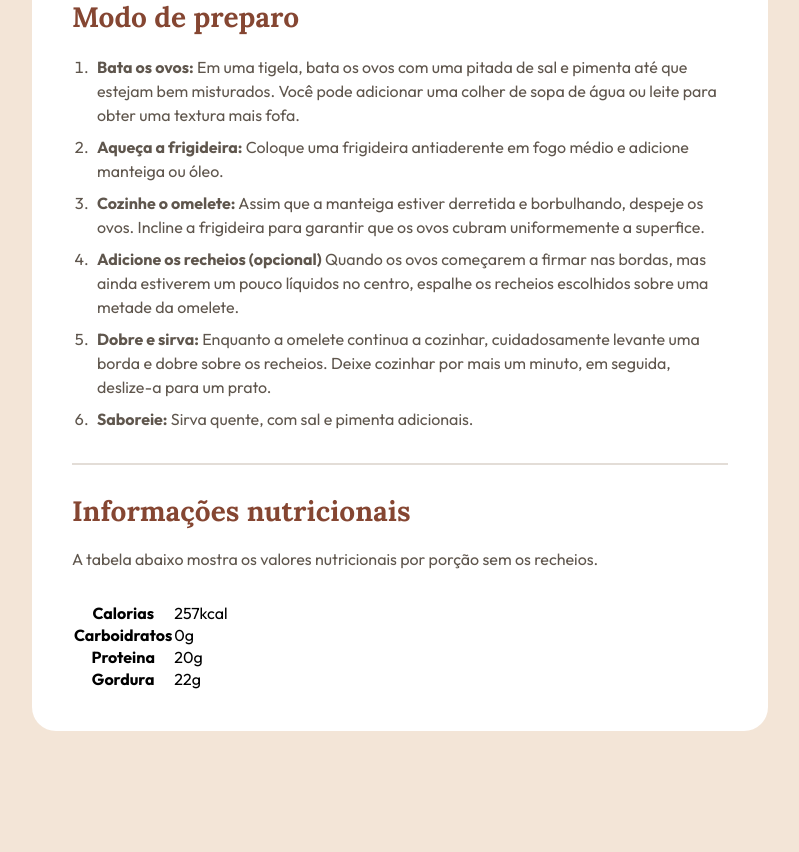
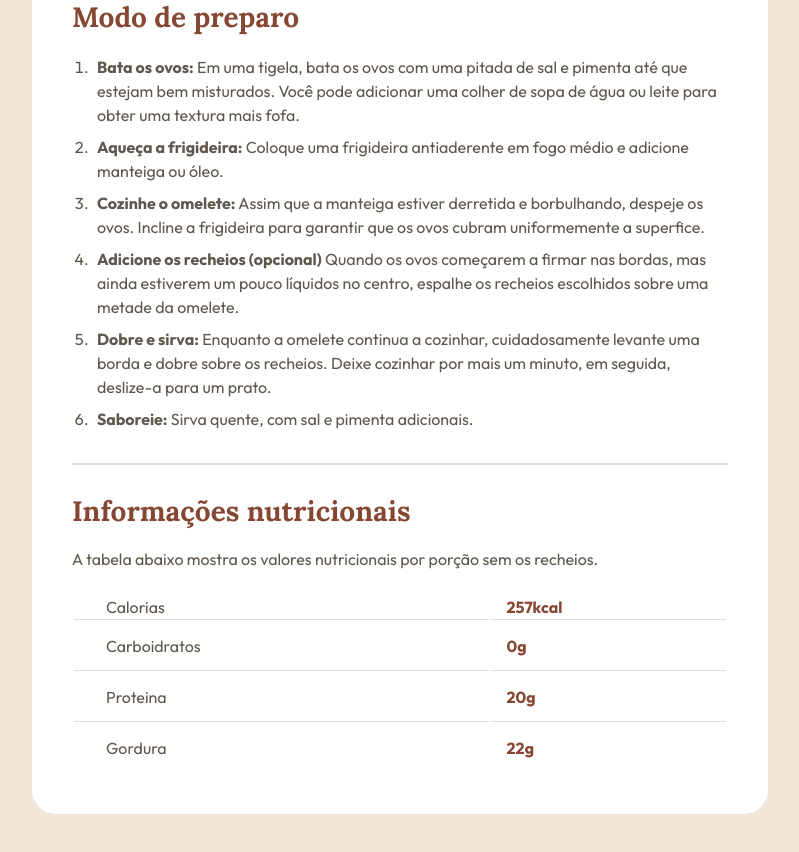
Before and after one commit to Allana1504/receita, a plain HTML site: page index.html in a window 1280 px wide. Shown: the part 1059-1911 px from the top of the page, without its empty margins (240-1039 px from the left). Before the commit the page ends 1850 px from the top, so only its background shows below. Drawn offline with Linux system fonts and the light colour scheme.

Commit message:
Finalização do projeto

```diff
--- a/style.css
+++ b/style.css
@@ -2,6 +2,7 @@
     margin: 0;
     padding: 0;
     box-sizing: border-box;
+    -webkit-font-smoothing: antialiased:
 }
 
 body{
@@ -111,3 +112,52 @@ hr {
 
 
 }
+
+.informacoes p {
+    margin-bottom: 24px;
+
+}
+
+table {
+    width: 100%;
+}
+
+th, td {
+    border-bottom: 1px solid  #e3ddd7;
+
+}
+
+tr {
+    display: flexbox;
+}
+
+th{
+    text-align: left;
+    padding-left: 32px;
+    font-weight: 400;
+    color: #5f564d;
+    line-height: 150%;
+
+}
+
+td {
+    padding-left: 16px;
+    font-weight: 700;
+    color: #854632;
+    line-height: 150%;
+}
+
+tr + tr th,
+tr + tr td {
+    padding-block: 12px;
+}
+
+tr:nth-of-type(1) th
+tr:nth-of-type(1) td {
+    padding-bottom: 12px;
+}
+
+tr:nth-of-type(4) th,
+tr:nth-of-type(4) td {
+    border: none;
+}
```
